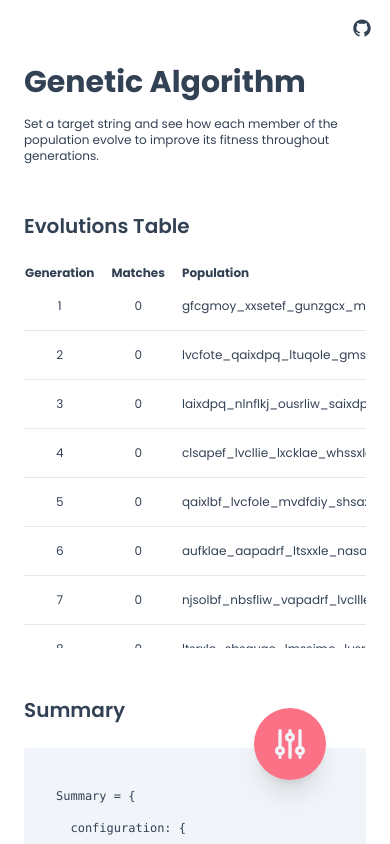
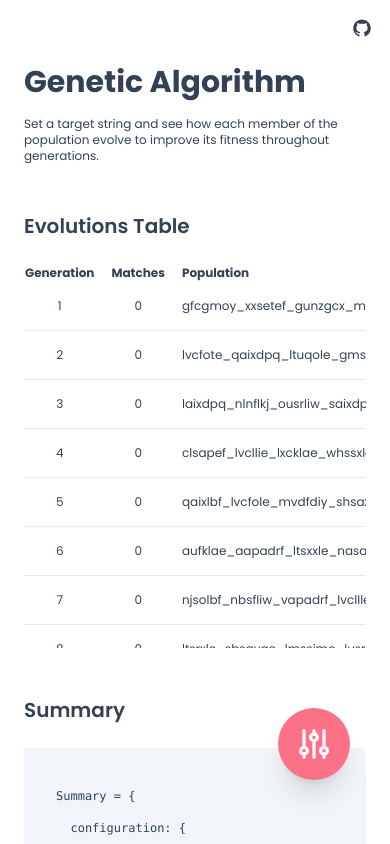
Before and after one commit to Randell-janus/genetic-algorithm, a Next.js app: page / in a window 390 px wide. Shown: the top 844 px of the page. Built offline with nearby package versions, Linux system fonts and the light colour scheme.

Commit message:
fixed padding on mobile screen

```diff
--- a/src/components.js
+++ b/src/components.js
@@ -34,7 +34,7 @@ export const MobileNavbarToggler = () => {
   return (
     <button
       onClick={() => setNavIsOpen(true)}
-      className="fixed bg-rose-400 sm:hidden bottom-16 right-16 rounded-full p-4 hover:scale-105 active:scale-110 transition-all shadow-xl active:bg-rose-300"
+      className="fixed bg-rose-400 sm:hidden bottom-16 right-10 rounded-full p-4 hover:scale-105 active:scale-110 transition-all shadow-xl active:bg-rose-300"
     >
       <Settings className="h-10 w-10 text-slate-100 dark:text-slate-700" />
     </button>
--- a/styles/globals.css
+++ b/styles/globals.css
@@ -70,7 +70,7 @@
 
 @layer utilities {
   .main-container {
-    @apply py-16 sm:py-32 flex-grow space-y-12 sm:space-y-16 dark:bg-slate-800;
+    @apply pt-16 pb-32 sm:pt-32 flex-grow space-y-12 sm:space-y-16 dark:bg-slate-800;
     @apply px-6 sm:px-8 md:px-16 xl:px-28;
     @apply max-w-2xl md:max-w-4xl xl:max-w-7xl mx-auto;
   }
```
